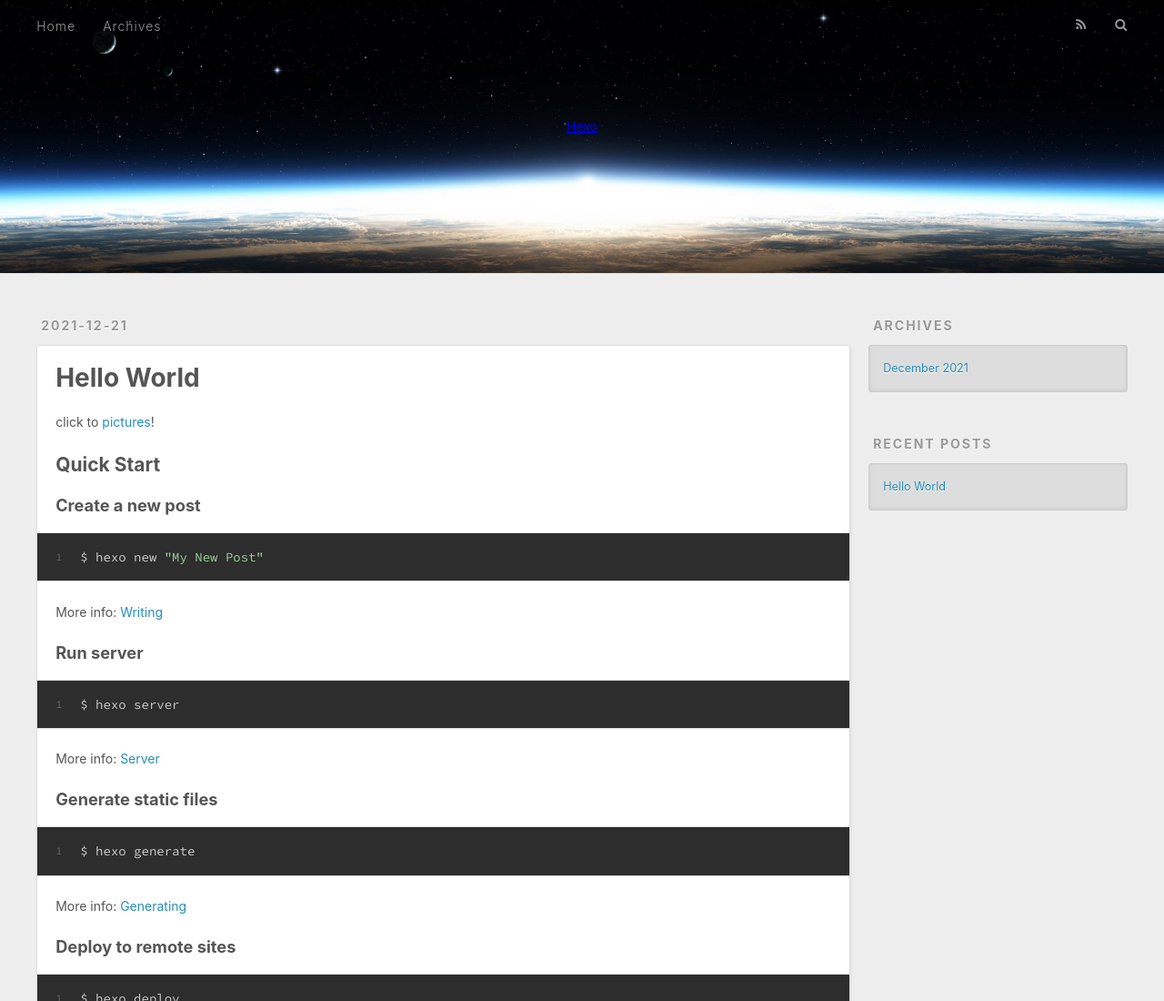
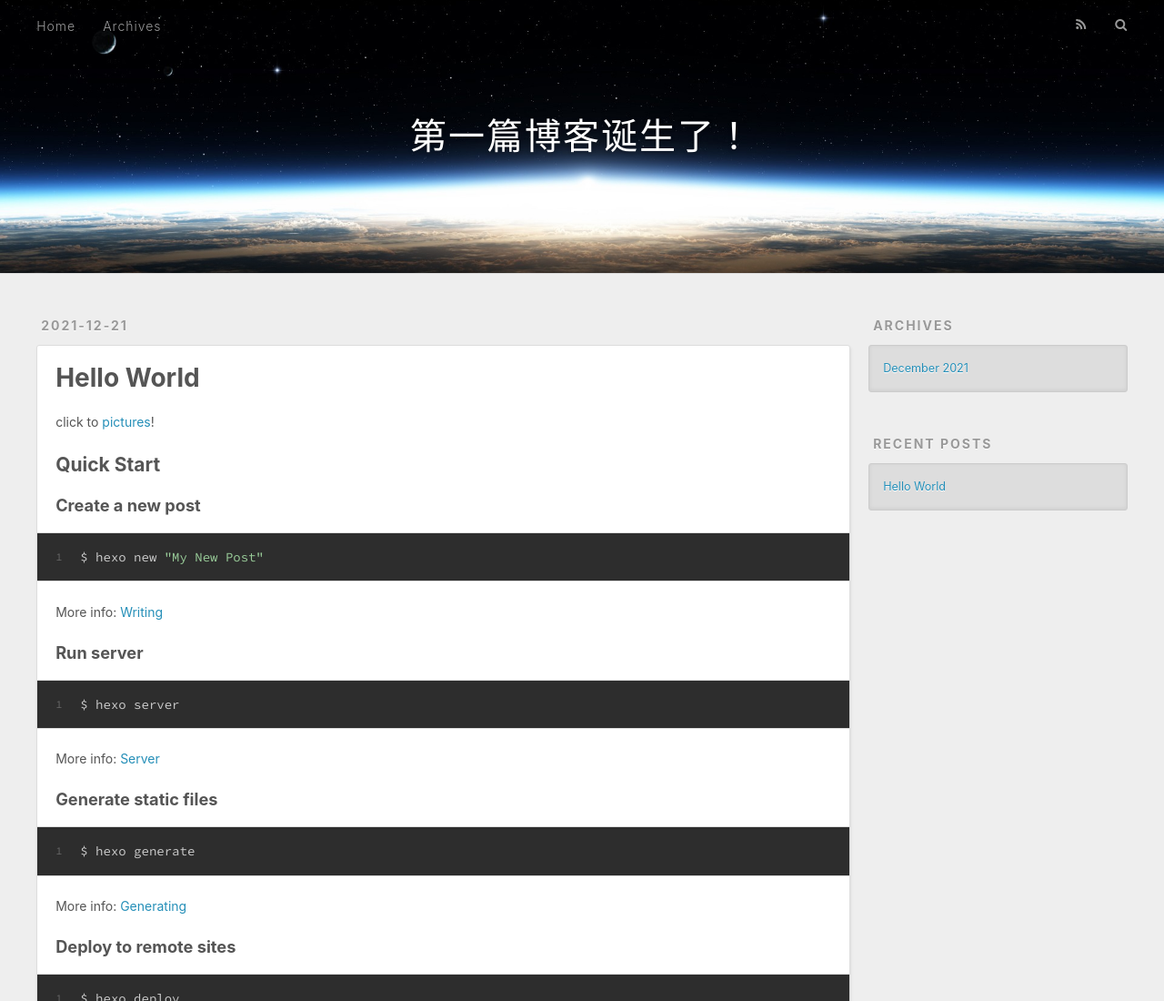
Before and after one commit to Userzpw/Userzpw.github.io, a plain HTML site: page 2021/12/21/hello-world/index.html in a window 1280 px wide. Shown: the top 1100 px of the page at 91% size. Drawn offline with nearby package versions, Linux system fonts and the light colour scheme.

Commit message:
Site updated: 2021-12-21 19:15:46

```diff
--- a/2021/12/21/hello-world/index.html
+++ b/2021/12/21/hello-world/index.html
@@ -40,7 +40,7 @@
   <div id="header-outer" class="outer">
     <div id="header-title" class="inner">
       <h1 id="logo-wrap">
-        <a href="/" id="第一篇博客诞生了！">Hexo</a>
+        <a href="/" id="logo">第一篇博客诞生了！</a>
       </h1>
 
     </div>
```
